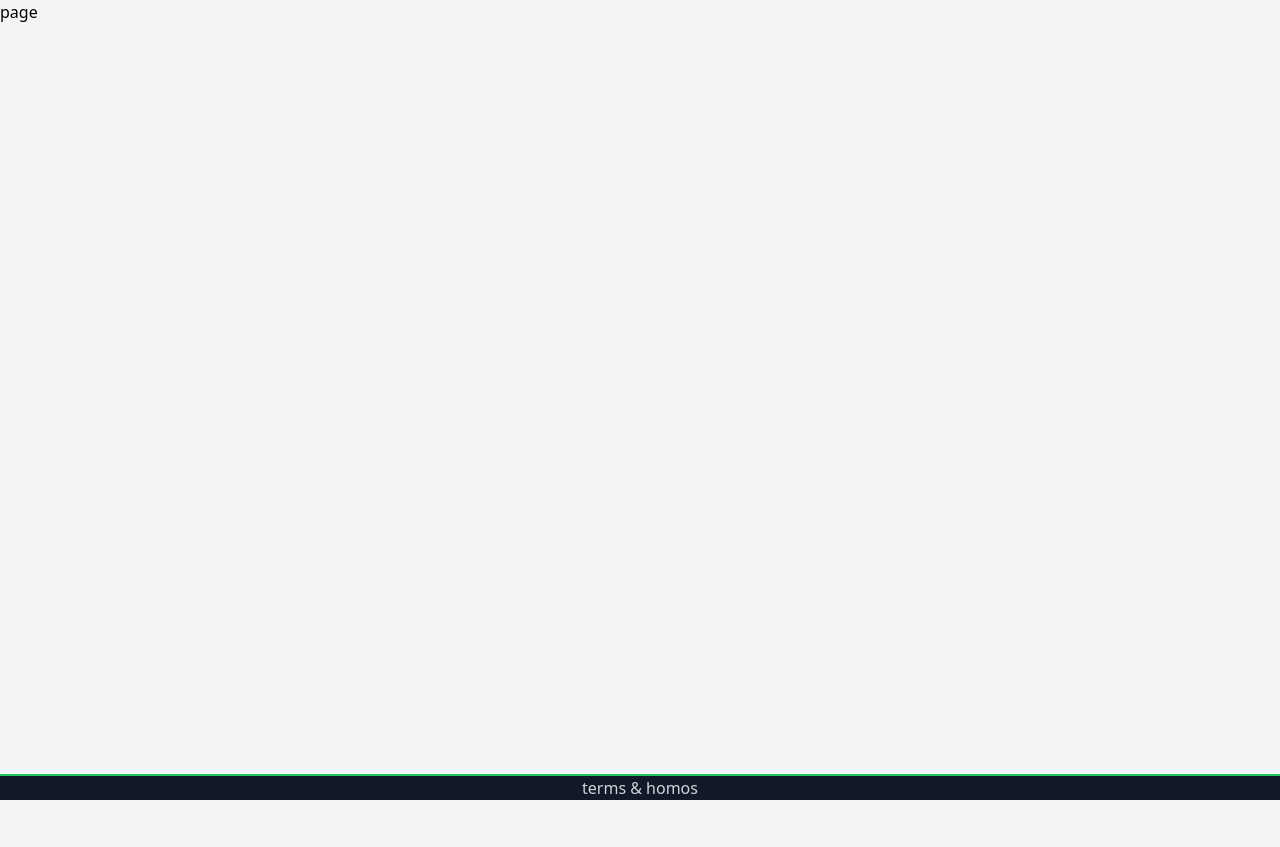
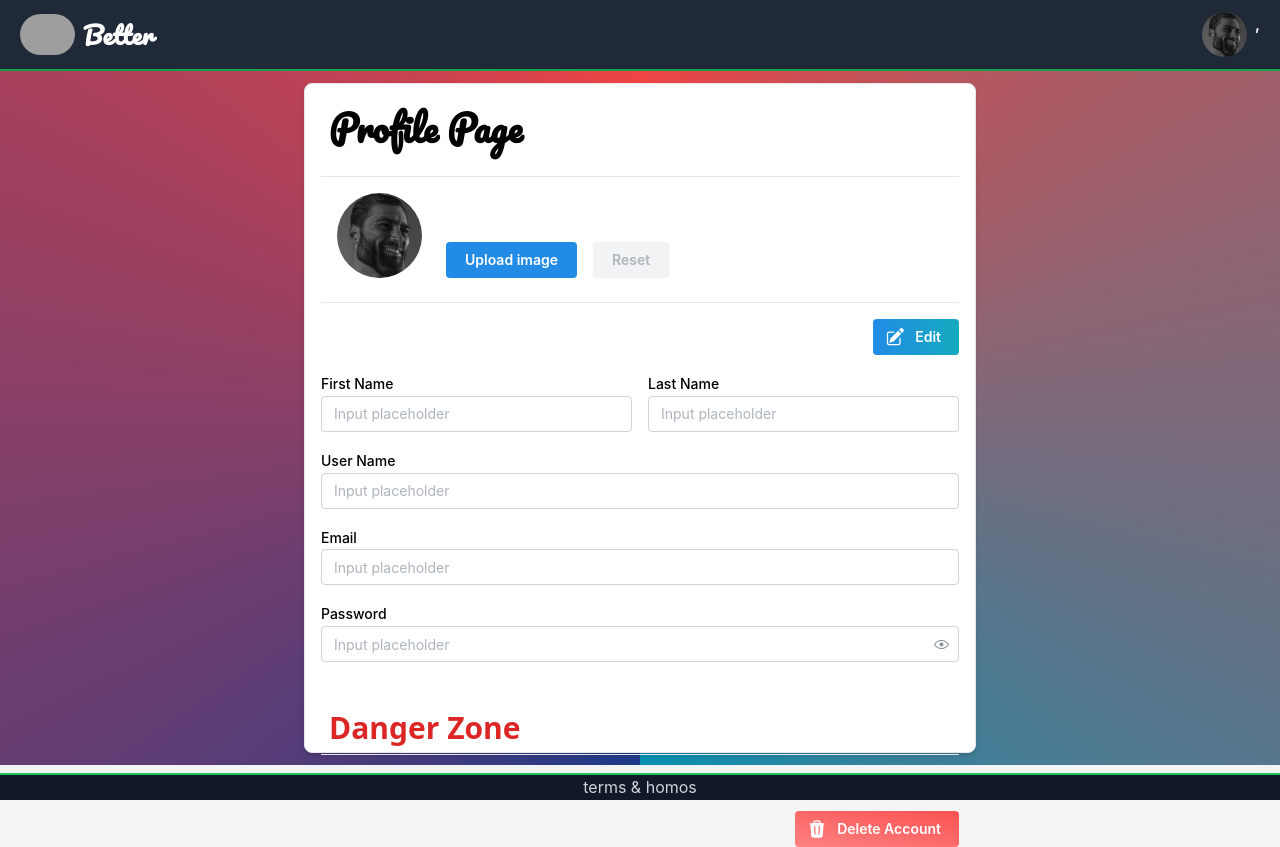
Before and after one commit to AsserElshafey/best-version-of-your-self, a Next.js app in the folder best-version-of-your-self/: page /myprofile in a window 1280 px wide. Before the commit the page ends 800 px from the top, so only its background shows below. Built offline with nearby package versions, Linux system fonts and the light colour scheme; no server answers; grey boxes are pictures that could not be loaded.

Commit message:
feat(MyProfile): finished layout

```diff
--- a/best-version-of-your-self/app/myprofile/page.jsx
+++ b/best-version-of-your-self/app/myprofile/page.jsx
@@ -1,9 +1,112 @@
-import React from 'react'
+"use client"
 
-const page = () => {
+import Nav from '@/components/Nav'
+import { useState, useRef, useEffect } from 'react';
+import Image from 'next/image';
+import {
+  MantineProvider,
+  FileButton, Button,
+  TextInput, PasswordInput
+} from "@mantine/core";
+import { TrashIcon, PencilSquareIcon } from '@heroicons/react/24/solid';
+
+const MyProfile = () => {
+
+  const [file, setFile] = useState(undefined);
+  const resetRef = useRef(null);
+
+  const clearFile = () => {
+    setFile(null);
+    resetRef.current?.();
+  };
+
+
   return (
-    <div>page</div>
+    <MantineProvider>
+      <div>
+        <Nav />
+        <div className='fullscreen flex-center py-3 bg-gradient-conic from-blue-900 via-red-500 to-cyan-600 px-3 md:px-0'>
+          <div className='rounded-lg border shadow-md w-full max-w-md md:max-w-2xl bg-white h-full p-4'>
+            <div>
+              <p className='text-4xl font-bold font-Pacifico p-2 mb-5'>
+                Profile Page
+              </p>
+            </div>
+            <hr />
+            <div className="flex items-end gap-4 p-4">
+              <Image
+                src={file ? URL.createObjectURL(file) : '/images/gigachad.jpg'}
+                width={85}
+                height={85}
+                className="rounded-full mr-2"
+                alt="profile-img"
+              />
+              <FileButton resetRef={resetRef} onChange={setFile} accept="image/png,image/jpeg">
+                {(props) => <Button {...props}>Upload image</Button>}
+              </FileButton>
+              <Button disabled={!file} color="red" onClick={clearFile}>
+                Reset
+              </Button>
+            </div>
+            <hr className='my-2' />
+            <div className='flex justify-end mt-4'>
+              <Button
+                leftSection={<PencilSquareIcon className="w-5 h-5" />}
+                variant="gradient"
+                gradient={{ from: 'blue', to: 'cyan', deg: 90 }}
+              >
+                Edit
+              </Button>
+            </div>
+            <div className='flex gap-4 my-4'>
+              <TextInput
+                className='w-1/2'
+                label="First Name"
+                placeholder="Input placeholder"
+              />
+              <TextInput
+                className='w-1/2'
+                label="Last Name"
+                placeholder="Input placeholder"
+              />
+            </div>
+            <div>
+              <TextInput
+                className='my-4'
+                label="User Name"
+                placeholder="Input placeholder"
+              />
+              <TextInput
+                className='my-4'
+                label="Email"
+                placeholder="Input placeholder"
+              />
+              <PasswordInput
+                className='my-4'
+                label="Password"
+                placeholder="Input placeholder"
+              />
+            </div>
+            <div>
+              <p className='text-3xl font-semibold font-sans p-2 mt-10 text-red-600'>
+                Danger Zone
+              </p>
+            </div>
+            <hr />
+            <div className='w-full flex justify-end mt-14'>
+              <Button
+                leftSection={<TrashIcon className="w-5 h-5" />}
+                variant="gradient"
+                gradient={{ from: 'red', to: 'rgba(255, 130, 130, 1)', deg: 190 }}
+              >
+                Delete Account
+              </Button>
+            </div>
+          </div>
+        </div>
+      </div>
+    </MantineProvider>
   )
 }
 
-export default page
+export default MyProfile
```
